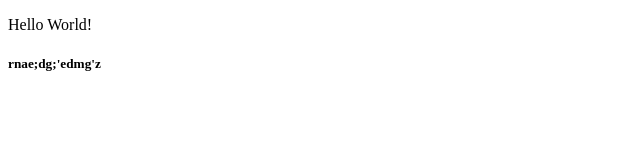
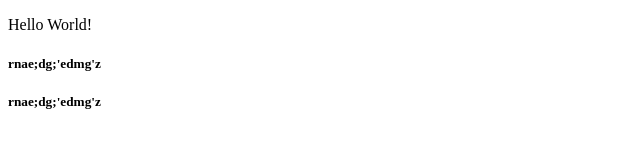
Before and after one commit to derevyankoolx/last-practice-js, a plain HTML site: page index.html in a window 1280 px wide. Shown: the full height of the page, 0-640 px from the left. Drawn offline with Linux system fonts and the light colour scheme.

Commit message:
index.html mod

```diff
--- a/index.html
+++ b/index.html
@@ -11,6 +11,7 @@
     <p onclick="">Hello World!</p>
     <h2></h2>
     <h5>rnae;dg;'edmg'z</h5>
+    <h5>rnae;dg;'edmg'z</h5>
 
 
     <script src="js/script.js"></script>
--- a/js/script.js
+++ b/js/script.js
@@ -200,6 +200,7 @@
 
 console.log(wreo);
 
+
 // lesson 11
 
 
```
